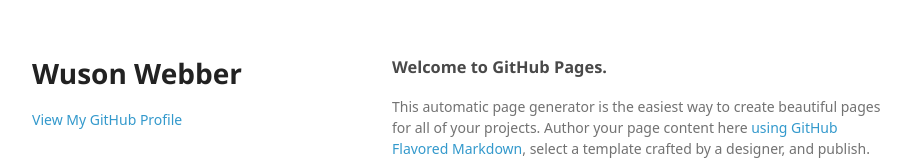
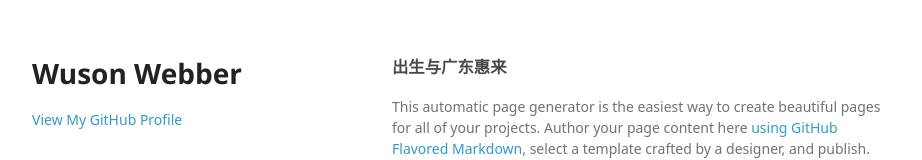
Before and after one commit to wsq815/wsq815.github.com, a plain HTML site: page index.html in a window 1280 px wide. Shown: the top 160 px of the page, without its empty margins (178-1100 px from the left). Drawn offline with Linux system fonts and the light colour scheme; a web font is replaced by a local one.

Commit message:
Update index.html

```diff
--- a/index.html
+++ b/index.html
@@ -24,7 +24,7 @@
       </header>
       <section>
         <h3>
-<a id="welcome-to-github-pages" class="anchor" href="#welcome-to-github-pages" aria-hidden="true"><span aria-hidden="true" class="octicon octicon-link"></span></a>Welcome to GitHub Pages.</h3>
+<a id="welcome-to-github-pages" class="anchor" href="#welcome-to-github-pages" aria-hidden="true"><span aria-hidden="true" class="octicon octicon-link"></span></a>出生与广东惠来</h3>
 
 <p>This automatic page generator is the easiest way to create beautiful pages for all of your projects. Author your page content here <a href="https://guides.github.com/features/mastering-markdown/">using GitHub Flavored Markdown</a>, select a template crafted by a designer, and publish. After your page is generated, you can check out the new <code>gh-pages</code> branch locally. If you’re using GitHub Desktop, simply sync your repository and you’ll see the new branch.</p>
 
```
